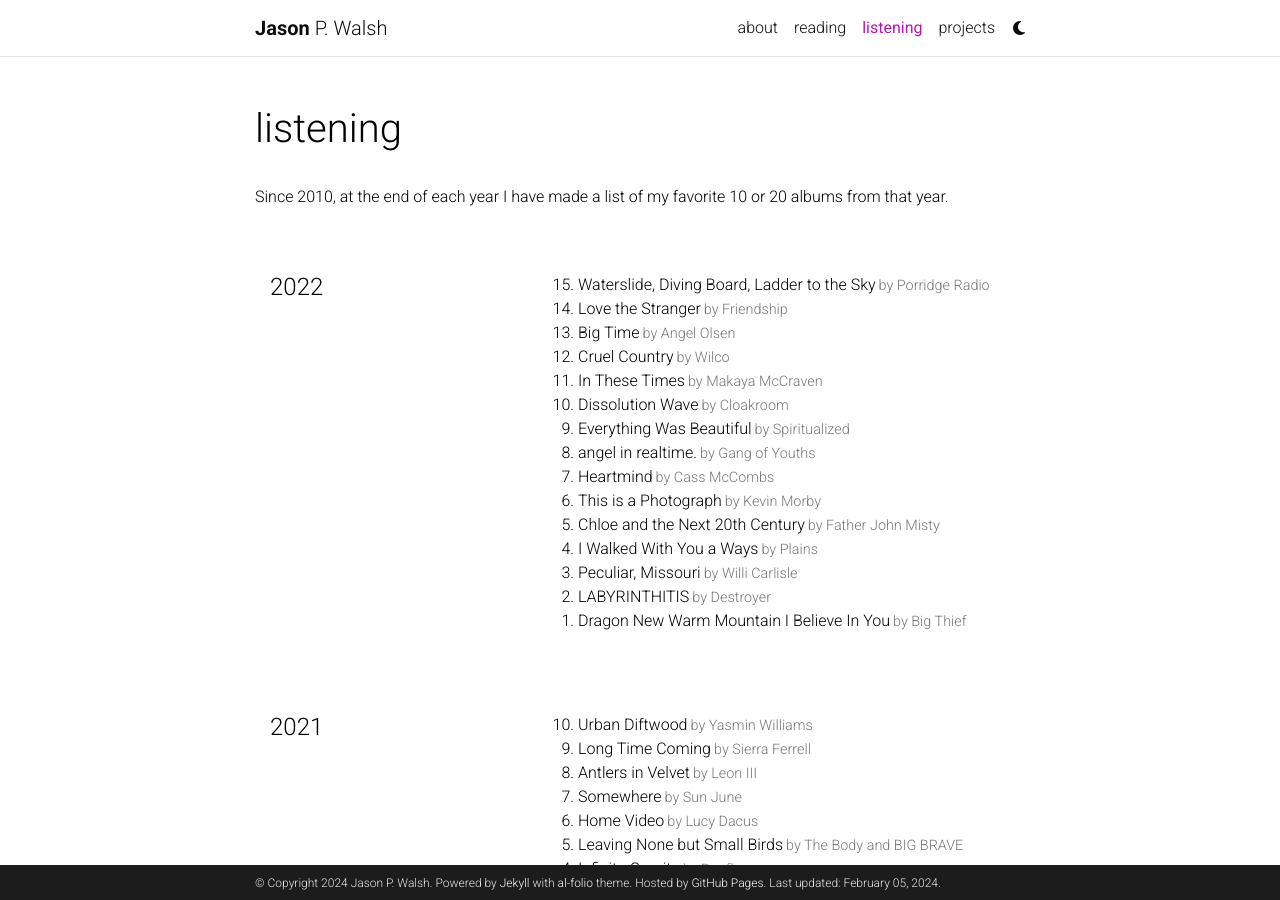
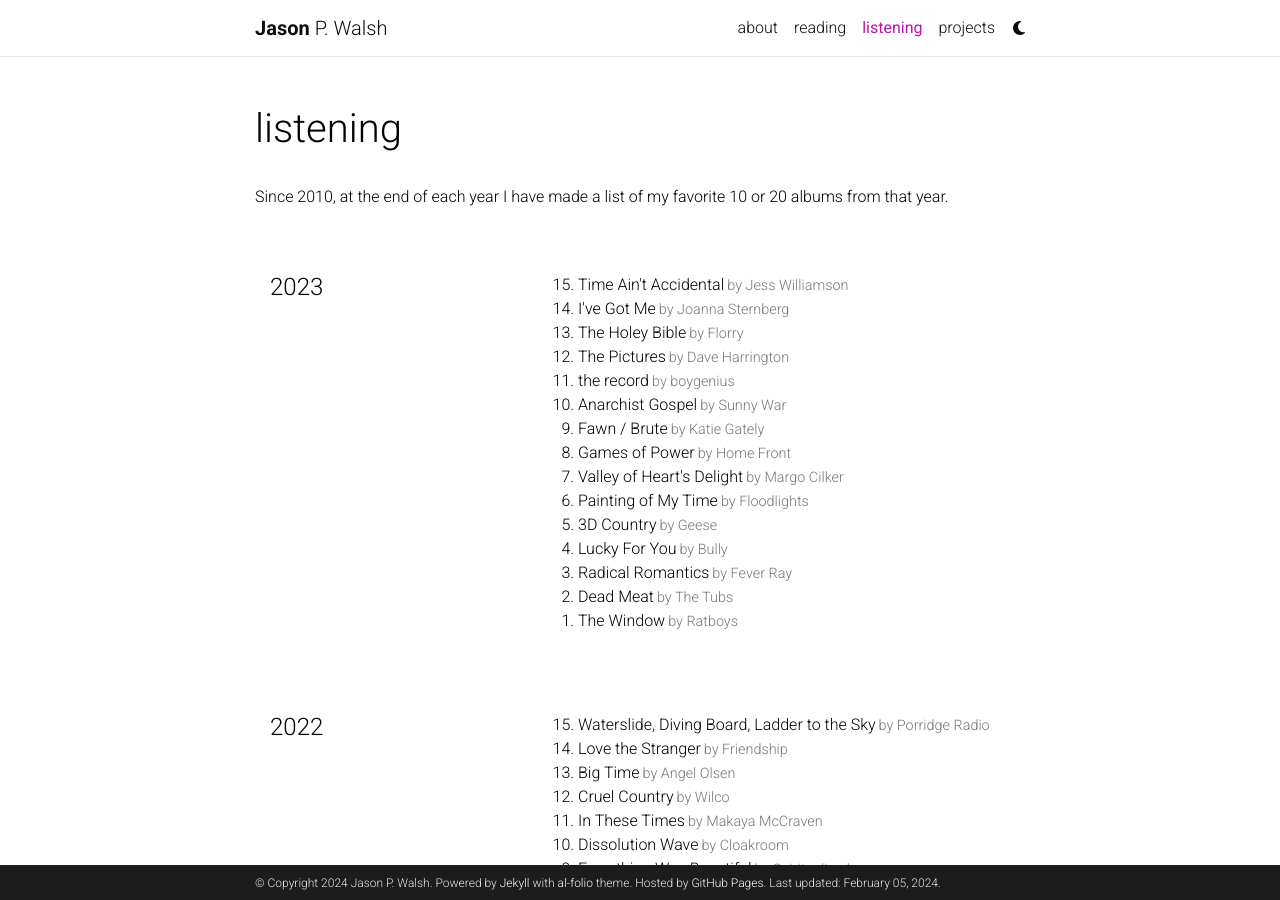
Before and after one commit to jwals23/jwals23.github.io, a Jekyll site: the page built from _pages/listening.md, in a window 1280 px wide and 900 px high. Built offline with Jekyll 4.4.1, drawn with Linux system fonts in a browser that asks for light colours; comment, search, counter and statistics services are not loaded; a style sheet for code colours, icons or effects is not loaded.

Commit message:
Adding 2023 albums list

```diff
--- a/_data/listening.yml
+++ b/_data/listening.yml
@@ -1,4 +1,50 @@
 list:
+  - year: "2023"
+    albums:
+      - title: Time Ain't Accidental
+        artist: Jess Williamson
+
+      - title: I've Got Me
+        artist: Joanna Sternberg
+
+      - title: The Holey Bible
+        artist: Florry
+
+      - title: The Pictures
+        artist: Dave Harrington
+
+      - title: the record
+        artist: boygenius
+
+      - title: Anarchist Gospel
+        artist: Sunny War
+
+      - title: Fawn / Brute
+        artist: Katie Gately
+
+      - title: Games of Power
+        artist: Home Front
+
+      - title: Valley of Heart's Delight
+        artist: Margo Cilker
+
+      - title: Painting of My Time
+        artist: Floodlights
+
+      - title: 3D Country
+        artist: Geese
+
+      - title: Lucky For You
+        artist: Bully
+
+      - title: Radical Romantics
+        artist: Fever Ray
+
+      - title: Dead Meat
+        artist: The Tubs
+
+      - title: The Window
+        artist: Ratboys
   - year: "2022"
     albums:
       - title: Waterslide, Diving Board, Ladder to the Sky
```
